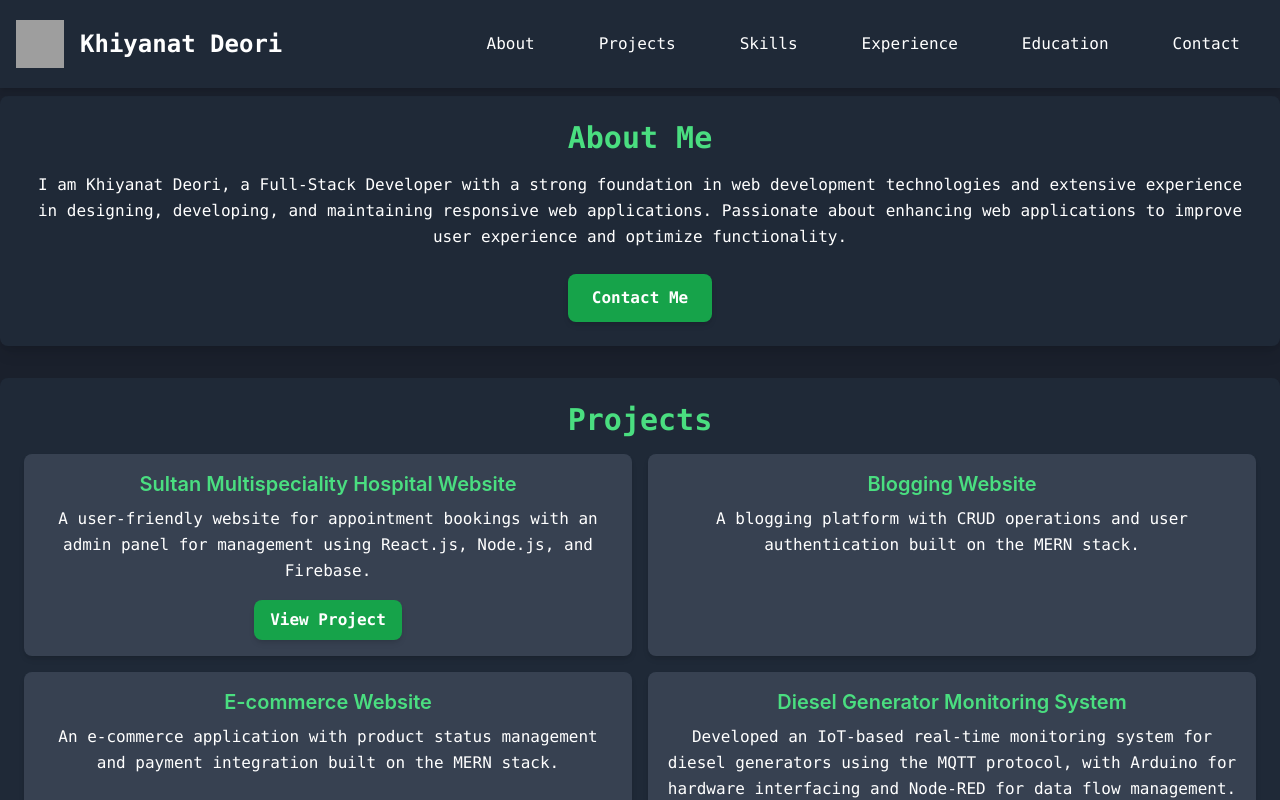
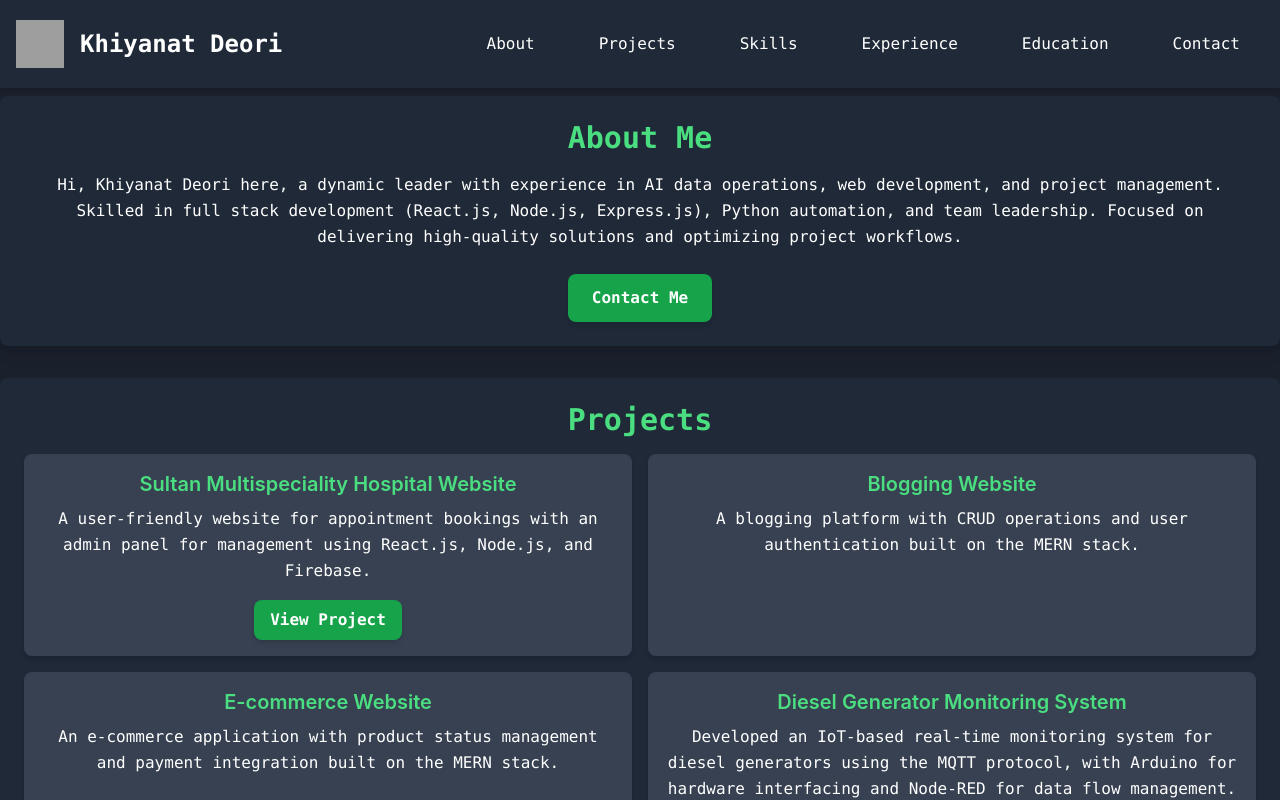
Before and after one commit to Khiyanat-Deori/my-portfolio, a React (Create React App) app: page / in a window 1280 px wide. Shown: the top 800 px of the page. Built offline with nearby package versions, Linux system fonts and the light colour scheme; grey boxes are pictures that could not be loaded.

Commit message:
Update: About me

```diff
--- a/src/components/About.js
+++ b/src/components/About.js
@@ -29,9 +29,7 @@ const About = () => {
             inView ? 'bounce-in' : ''
           }`}
         >
-          I am Khiyanat Deori, a Full-Stack Developer with a strong foundation in web development technologies
-          and extensive experience in designing, developing, and maintaining responsive web applications.
-          Passionate about enhancing web applications to improve user experience and optimize functionality.
+          Hi, Khiyanat Deori here, a dynamic leader with experience in AI data operations, web development, and project management. Skilled in full stack development (React.js, Node.js, Express.js), Python automation, and team leadership. Focused on delivering high-quality solutions and optimizing project workflows.
         </p>
         <Link
           to="contact"
```
